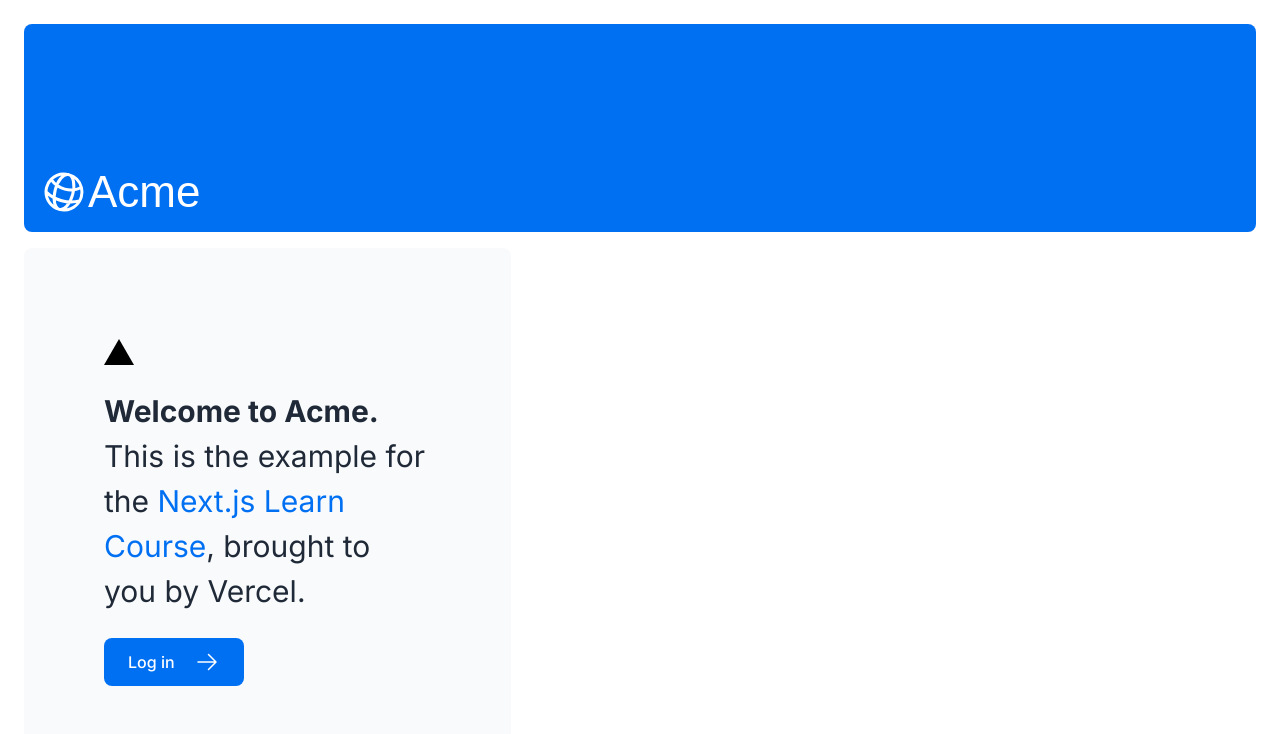
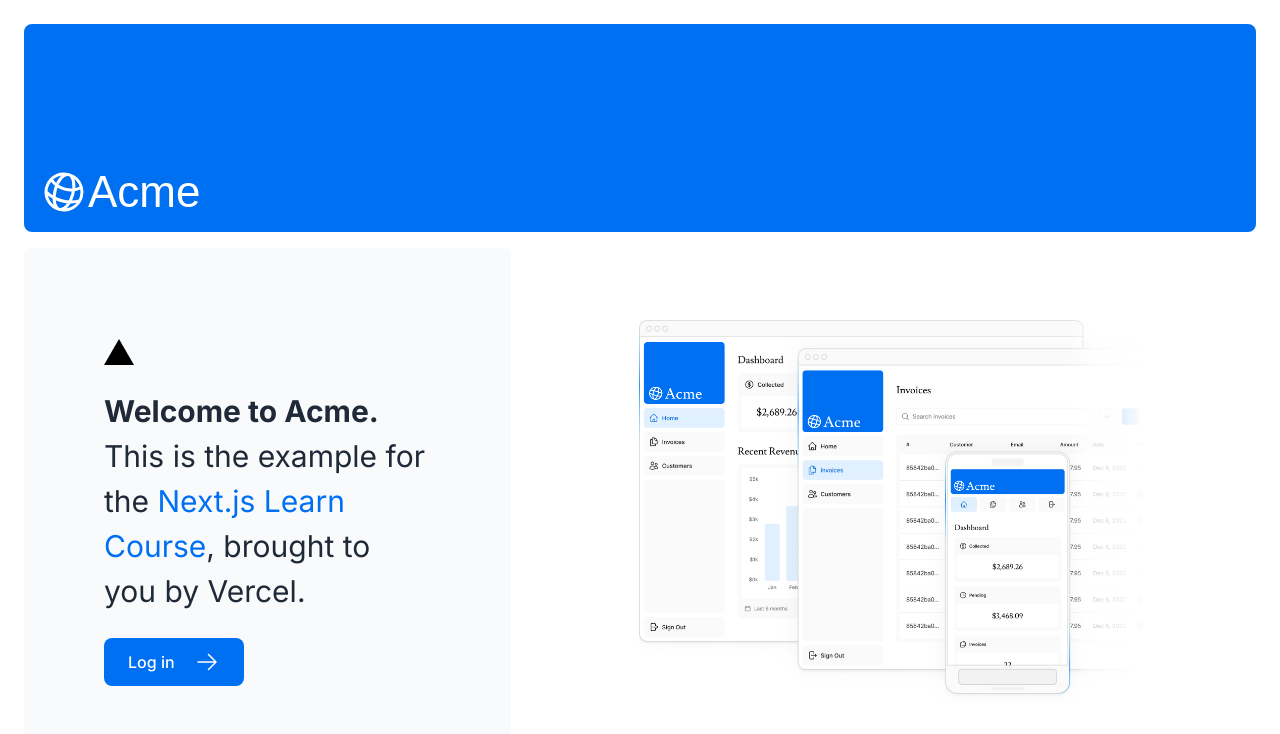
Before and after one commit to MauLight/next-fundamentals, a Next.js app: page / in a window 1280 px wide. Shown: the top 734 px of the page. Built offline with nearby package versions, Linux system fonts and the light colour scheme; a web font is replaced by a local one.

Commit message:
feat: create pages route
file router with nested routes

```diff
--- /dev/null
+++ b/app/dashboard/customers/page.tsx
@@ -0,0 +1,7 @@
+export default function Page() {
+    return (
+        <div className="w-full min-h-screen flex justify-center items-center">
+            <h1>Customers is in construction...</h1>
+        </div>
+    )
+}
--- /dev/null
+++ b/app/dashboard/invoices/page.tsx
@@ -0,0 +1,7 @@
+export default function Page() {
+    return (
+        <div className="w-full min-h-screen flex justify-center items-center">
+            <h1>Invoices is in construction...</h1>
+        </div>
+    )
+}
--- /dev/null
+++ b/app/dashboard/page.tsx
@@ -0,0 +1,7 @@
+export default function Page() {
+    return (
+        <div className="w-full min-h-screen flex justify-center items-center">
+            <h1>Dashboard is in construction...</h1>
+        </div>
+    )
+}
--- a/app/page.tsx
+++ b/app/page.tsx
@@ -3,9 +3,9 @@
 import Link from 'next/link'
 import { motion } from 'motion/react'
 
-import { lusitana } from './ui/fonts'
 import { ArrowRightIcon } from '@heroicons/react/24/outline'
 import AcmeLogo from '@/app/ui/acme-logo'
+import Image from 'next/image'
 
 export default function Page() {
   return (
@@ -41,6 +41,22 @@ export default function Page() {
         </div>
         <div className="flex items-center justify-center p-6 md:w-3/5 md:px-28 md:py-12">
           {/* Add Hero Images Here */}
+
+          <Image
+            src='/hero-desktop.png'
+            width={1000}
+            height={760}
+            alt='Screenshots of the dashboard project showing desktop version'
+            className='hidden md:block'
+          />
+          <Image
+            src='/hero-mobile.png'
+            width={560}
+            height={620}
+            alt='Screenshots of the dashboard project showing desktop version'
+            className='md:hidden block'
+          />
+
         </div>
       </div>
     </main>
```
